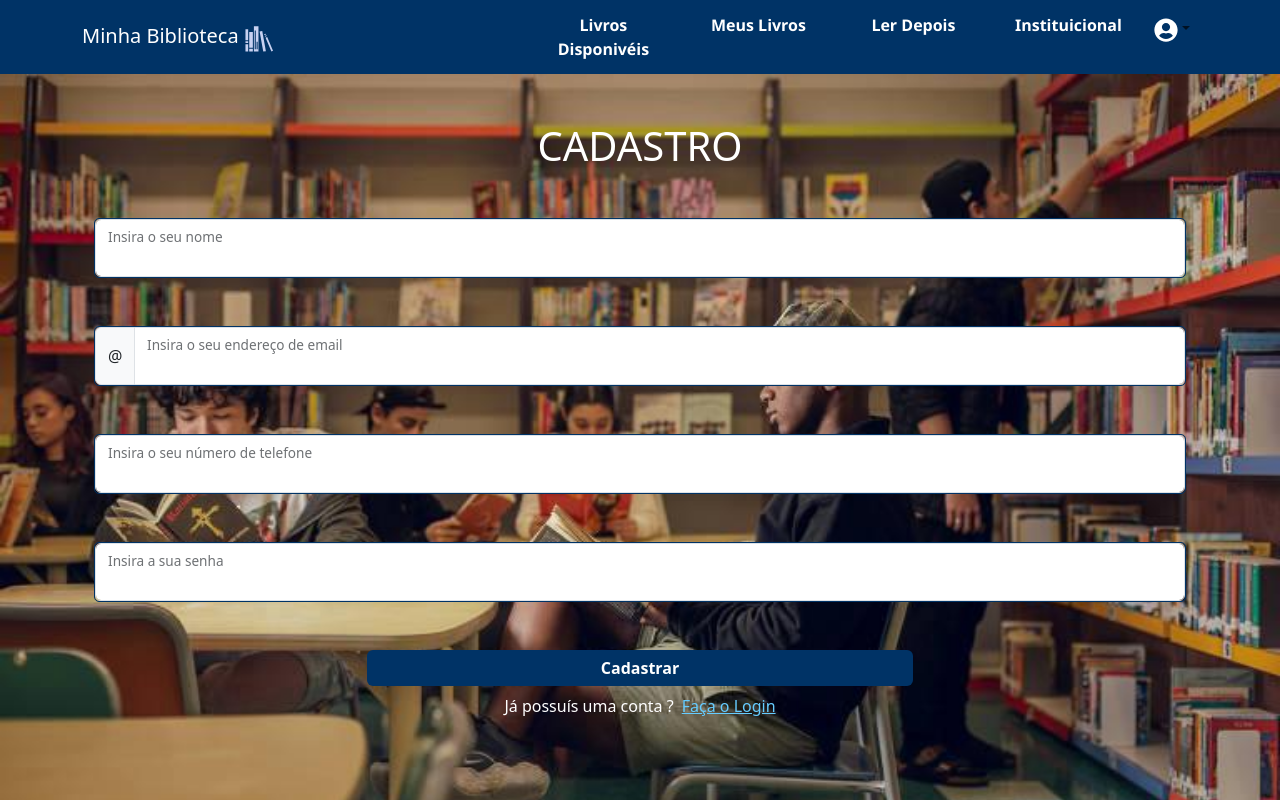
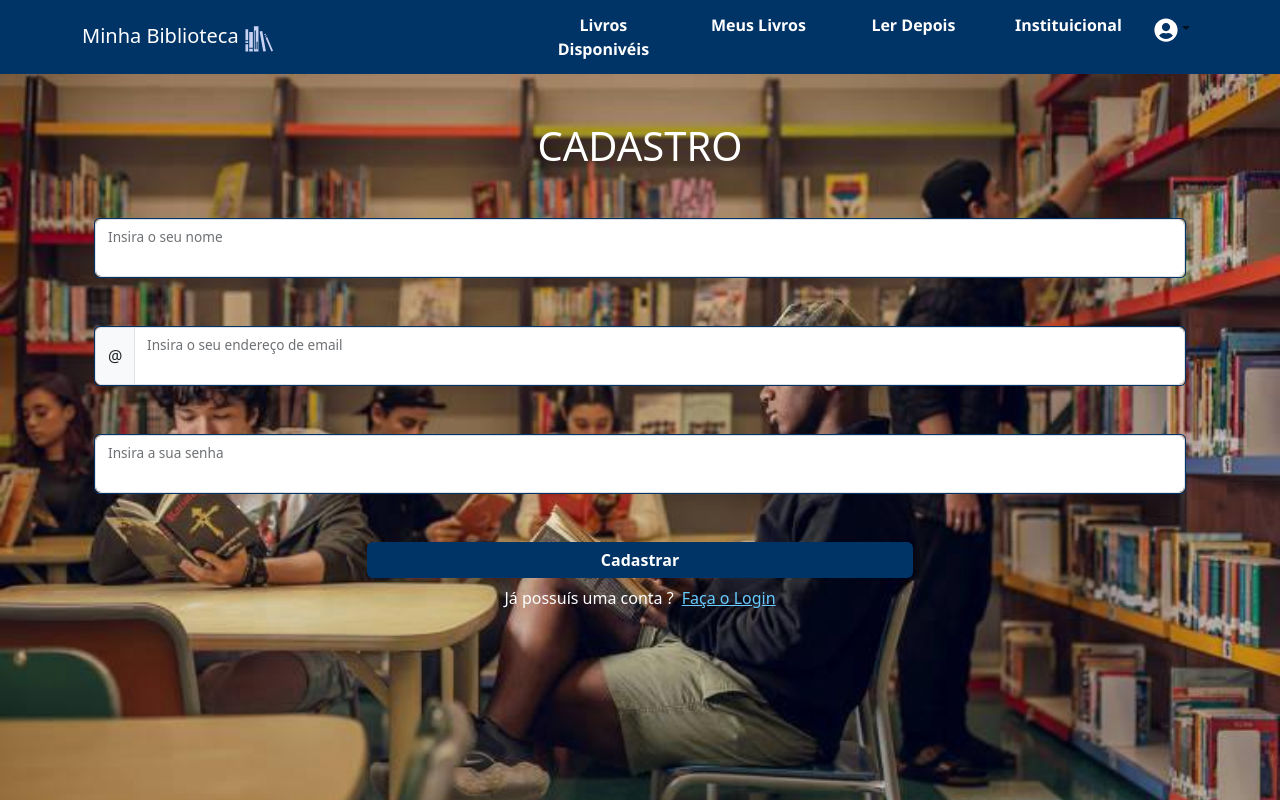
Before and after one commit to cristiano-carvalho21/front-biblioteca, a React (Create React App) app: page /register in a window 1280 px wide. Shown: the top 800 px of the page. Built offline with nearby package versions, Linux system fonts and the light colour scheme.

Commit message:
Eliminando funcionalidades não prontas

```diff
--- a/src/componentes/autenticacao/FormLogin.js
+++ b/src/componentes/autenticacao/FormLogin.js
@@ -45,10 +45,12 @@ function FormLogin({onclickGoogle,onclickApple})
                 <Button type="submit" className="btn-add mb-3 center w-50">Login</Button>
                 <hr/>
 
+                {/*
 
                 <p className="text-center text-black fw-bold">Ou</p>
                 <Button className="btn-add mb-3 d-flex w-50  center-no-text" onClick={onclickGoogle}> <FaGoogle size={25} className="bi bi-gear-fill"/>  <span className="ms-2">Entrar com o Google</span> </Button>
                 <Button className="btn-add mb-3 d-flex w-50  center-no-text" onClick={onclickApple}> <FaApple size={25} className="bi bi-gear-fill"/>  <span className="ms-2">Entrar com a Apple</span> </Button>
+                */}
 
             </Form>
                   <p className="mt-5 ">
--- a/src/componentes/autenticacao/Register.js
+++ b/src/componentes/autenticacao/Register.js
@@ -11,7 +11,7 @@ function Register()
         const [email, setEmail] = useState('');
         const [senha, setSenha] = useState('');
         const[nome, setNome] = useState('');
-        const[tel, setTel] = useState('');
+
 
         const navigate = useNavigate();
 
@@ -44,9 +44,6 @@ function Register()
                                     <Form.Control type="email" aria-label="email do usuario" value={email}  onChange={(e) => setEmail(e.target.value)} required/>
                                 </FloatingLabel>
                             </InputGroup>
-                            <FloatingLabel controlId="userTel" label="Insira o seu número de telefone" className="bordas mb-5">
-                                <Form.Control type="tel" aria-label="telefone do usuario" value={tel} onChange={(e) => setTel(e.target.value)}/>
-                            </FloatingLabel>
                             <FloatingLabel controlId="userPassword" label="Insira a sua senha" className="bordas">
                                 <Form.Control type="password" aria-label="password do usuario" value={senha} onChange={(e) => setSenha(e.target.value)} required/>
                             </FloatingLabel>
```
